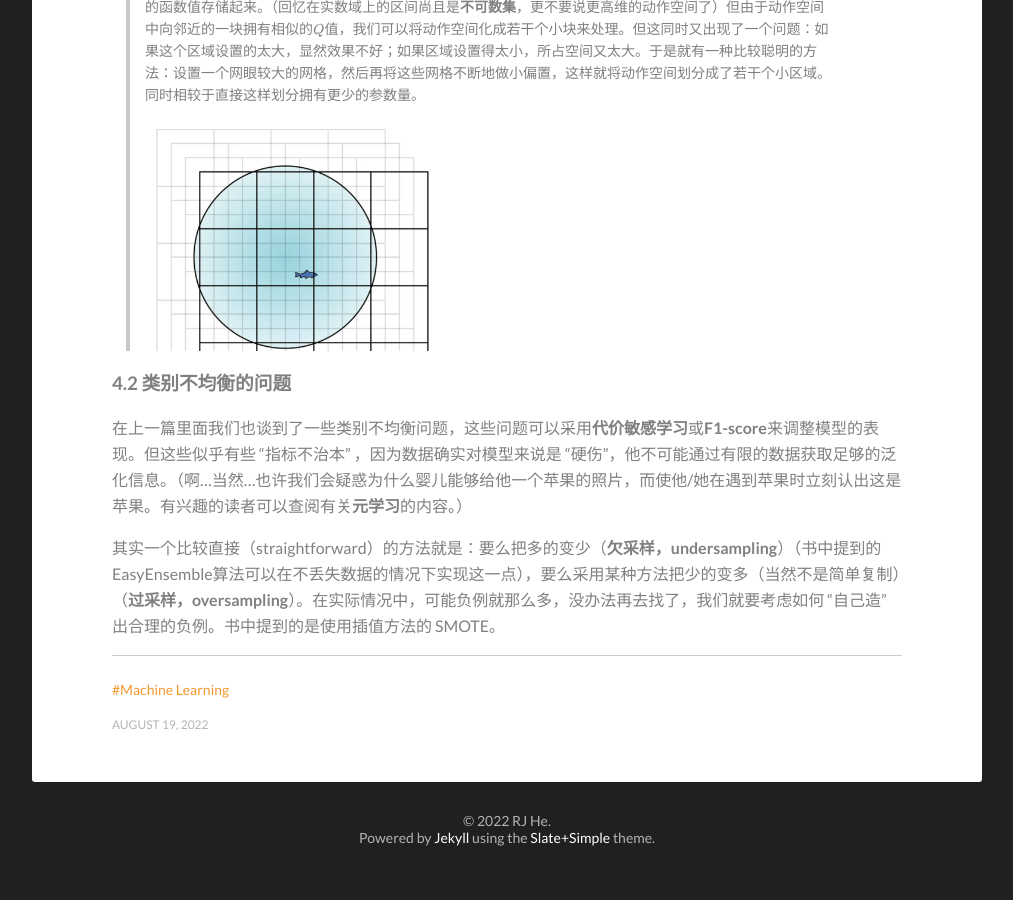
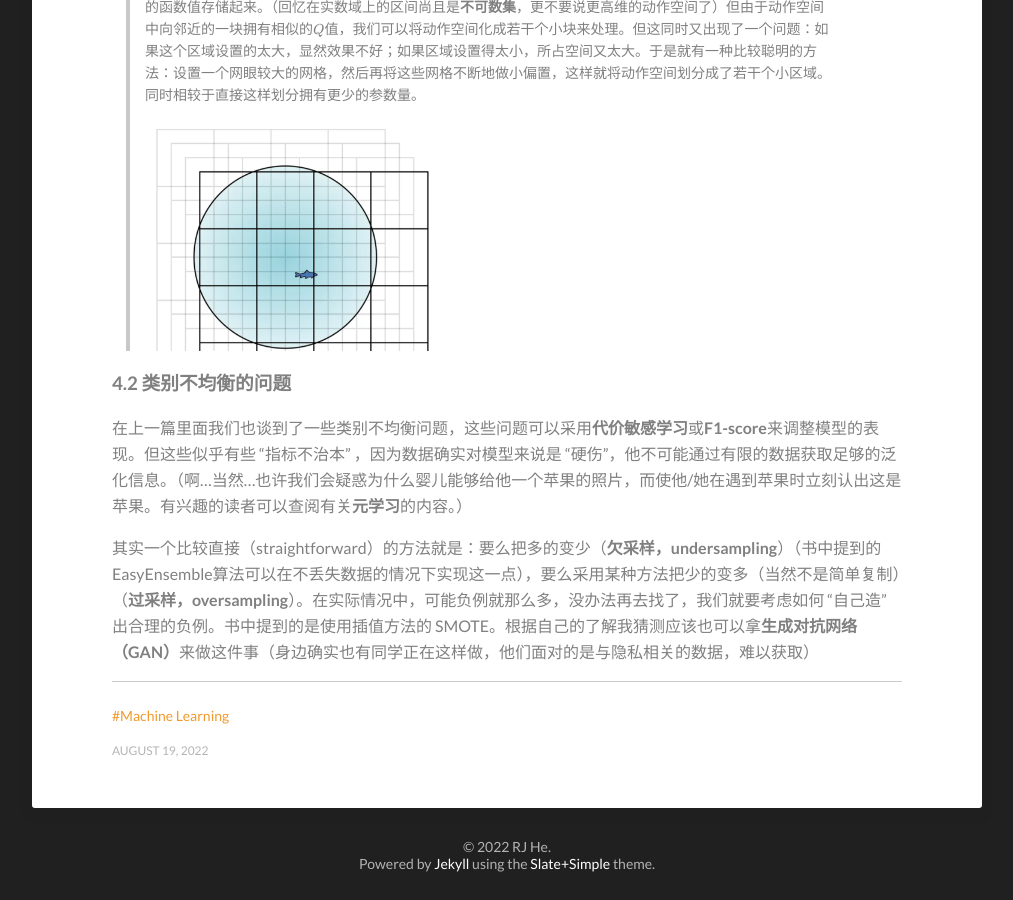
Before and after one commit to hrjtju/hrjtju.github.io, a Jekyll site: the page built from _posts/2022-08-19-DatawhaleML-2.md, in a window 1280 px wide and 900 px high, scrolled down 3942 px. Shown: the whole window, without its empty margins (133-1146 px from the left). Built offline with Jekyll 4.4.1, drawn with Linux system fonts in a browser that asks for light colours; formulas are drawn with MathJax 3; before the commit the page ends 4816 px from its top, so only the background shows below that.

Commit message:
Update 2022-08-19-DatawhaleML-2.md

```diff
--- a/_posts/2022-08-19-DatawhaleML-2.md
+++ b/_posts/2022-08-19-DatawhaleML-2.md
@@ -265,4 +265,4 @@
 
 
 
-其实一个比较直接（straightforward）的方法就是：要么把多的变少（**欠采样，undersampling**）（书中提到的EasyEnsemble算法可以在不丢失数据的情况下实现这一点），要么采用某种方法把少的变多（当然不是简单复制）（**过采样，oversampling**）。在实际情况中，可能负例就那么多，没办法再去找了，我们就要考虑如何 “自己造” 出合理的负例。书中提到的是使用插值方法的 SMOTE。
+其实一个比较直接（straightforward）的方法就是：要么把多的变少（**欠采样，undersampling**）（书中提到的EasyEnsemble算法可以在不丢失数据的情况下实现这一点），要么采用某种方法把少的变多（当然不是简单复制）（**过采样，oversampling**）。在实际情况中，可能负例就那么多，没办法再去找了，我们就要考虑如何 “自己造” 出合理的负例。书中提到的是使用插值方法的 SMOTE。根据自己的了解我猜测应该也可以拿**生成对抗网络（GAN）**来做这件事（身边确实也有同学正在这样做，他们面对的是与隐私相关的数据，难以获取）
```
